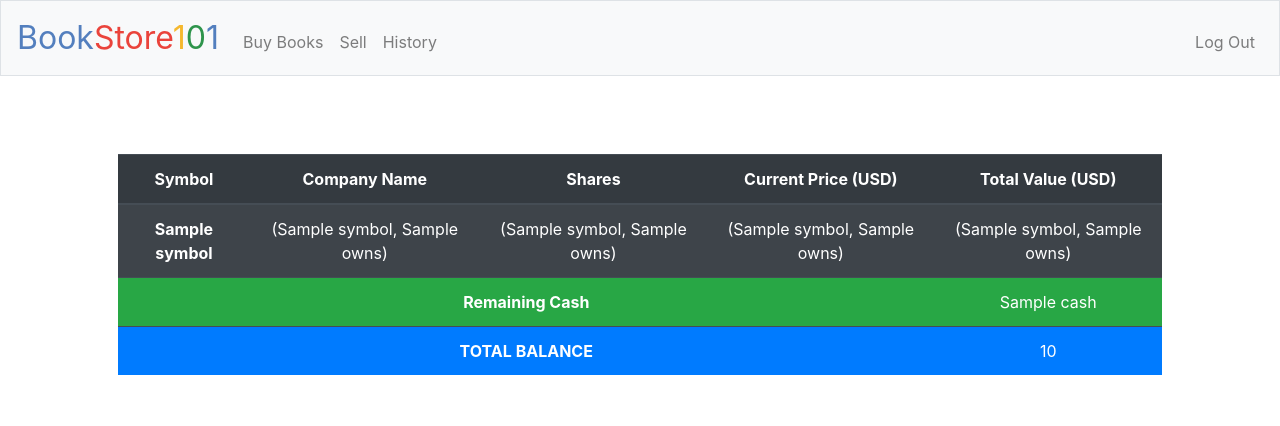
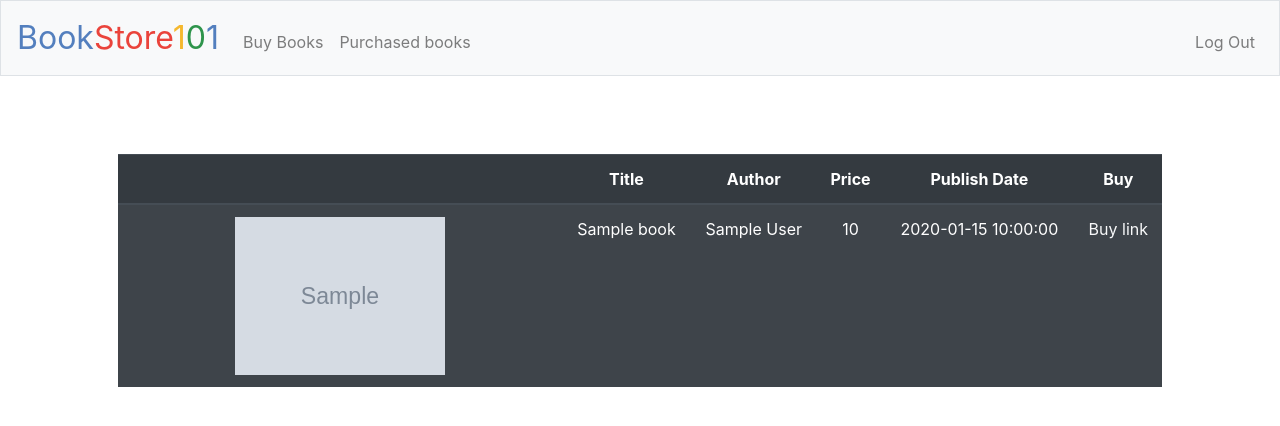
Before and after one commit to mohamedsayedkamel2/BookStore101, a Flask app: template Source Code/templates/index.html in a window 1280 px wide. Shown: the top 426 px of the page. Run offline with Flask 2, Linux system fonts and the light colour scheme; a user stored in the database is signed in; tables that the repository leaves empty hold one stand-in row (values such as "Sample post"); the template is opened without the code that fills it: most values are stand-ins (such as "Sample title", 1, 10 or a date in 2020); grey boxes marked "Sample" are stand-in pictures; some libraries are stand-ins or nearby versions.

Commit message:
Completed the final project

```diff
--- a/Source Code/app.py
+++ b/Source Code/app.py
@@ -9,7 +9,8 @@ from werkzeug.security import check_password_hash, generate_password_hash
 
 from helpers import apology, login_required, usd
 
-from datetime import datetime, timezone
+from datetime import datetime, timezone, timedelta
+
 
 # Configure application
 app = Flask(__name__)
@@ -99,6 +100,7 @@ def register():
     email = request.form.get("email")
     password = request.form.get("password")
     confirmation = request.form.get("confirmation")
+    referrer = request.form.get("referrer")
     if name == "":
         return apology("Invalid name: Blank, or already exists")
     if email == "" or len(db.execute('SELECT email FROM user WHERE email = ?', email)) > 0:
@@ -106,8 +108,7 @@ def register():
     if password == "" or password != confirmation:
         return apology("Invalid Password: Blank, or does not match")
     # Add new user to user db (includes: email and HASH of password)
-    db.execute('INSERT INTO user (name, email, password) \
-            VALUES(?, ?, ?)', name, email, generate_password_hash(password))
+    db.execute('INSERT INTO user (name, email, password, referrer) VALUES(?, ?, ?, ?)', name, email, generate_password_hash(password), referrer)
     # Query database for email
     rows = db.execute("SELECT * FROM user WHERE email = ?", email)
     # Log user in, i.e. Remember that this user has logged in
@@ -125,3 +126,74 @@ def logout():
 
     # Redirect user to login form
     return redirect("/")
+
+
+#Index page - Buy Page
+@app.route("/")
+def index():
+    """Index page - Buy Page """
+    books = db.execute("SELECT * FROM book")
+    return render_template("index.html", books = books)
+
+
+@app.route("/buy")
+@login_required
+def buy():
+    user_id = session["user_id"]
+    user = db.execute("SELECT * FROM user WHERE id=?", user_id)
+    book_id = request.args.get("id")
+    book = db.execute("SELECT * FROM book WHERE id=?", book_id)
+    price = book[0]["price"]
+    #if the user's refree count is higher than or equal 10 the do the following
+    refree_count = user[0]["refree_count"]
+    if refree_count >= 10:
+        # Give the user 3 dollars discount
+        price = price - 3
+        # Then decrement the refree_count by one so the user don't abuse the system
+        refree_count - 1
+        db.execute("UPDATE user SET refree_count= ?", refree_count)
+    db.execute("INSERT INTO user_books (user_id, book_id, title, Author, price) VALUES (?, ?, ?, ?, ?)", user_id, book[0]["id"], book[0]["title"], book[0]["author"], price)
+    # Check if the user has a referrer if so then update the referrer's count
+    referrer = user[0]["referrer"]
+    if referrer != "":
+        # Get the referrer by it's email from the DB
+        referrer_user = db.execute('SELECT * FROM user WHERE email=?', referrer)
+        # Increment the refree_count
+        refree_count = referrer_user[0]["refree_count"]
+        refree_count += 1
+        # Then store the new count in the Database
+        db.execute('UPDATE user SET refree_count=? WHERE email=?', refree_count, referrer)
+    return redirect("/history")
+
+
+@app.route("/history")
+@login_required
+def allBooks():
+    user_id = session["user_id"]
+    books = db.execute("SELECT id, title, author, price, purchase_date FROM user_books WHERE user_id = ?", user_id)
+    return render_template("history.html", books=books)
+
+
+@app.route("/refund")
+@login_required
+def refund():
+    user_id = session["user_id"]
+    order_id = request.args.get("id")
+    date = db.execute("SELECT purchase_date FROM user_books WHERE id=? AND user_id=?", order_id, user_id)
+    pruchase_date_str = date[0]["purchase_date"]
+
+    # Convert the pruchase date from string to date
+    pruchase_date = datetime.strptime(pruchase_date_str, '%Y-%m-%d')
+    # Get the current day
+    today = datetime.today().strftime("%Y-%m-%d")
+    # Convert today from string to a date
+    today = datetime.strptime(today, "%Y-%m-%d")
+    # Add 14 days to the purchase day
+    end_date = pruchase_date + timedelta(days=14)
+    end_date = end_date.strftime("%Y-%m-%d")
+    end_date = datetime.strptime(end_date, '%Y-%m-%d')
+    print(end_date)
+    # Check if 14 days has passed of day of purchase
+    if (today < end_date):
+        db.execute("DELETE FROM user_books WHERE user_id=? AND id=?", user_id, order_id)
+    return redirect("/history")
--- a/Source Code/templates/index.html
+++ b/Source Code/templates/index.html
@@ -9,32 +9,29 @@
     <table style='margin-top: 30px' class="table table-striped table-dark">
       <thead>
         <tr>
-          <th scope="col"> Symbol </th>
-          <th scope="col"> Company Name </th>
-          <th scope="col"> Shares </th>
-          <th scope="col"> Current Price (USD) </th>
-          <th scope="col"> Total Value (USD) </th>
+          <th scope="col"></th>
+          <th scope="col"> Title </th>
+          <th scope="col"> Author </th>
+          <th scope="col"> Price </th>
+          <th scope="col">Publish Date</th>
+          {% if session.user_id %}
+          <th scope="col">Buy</th>
+          {% endif %}
         </tr>
       </thead>
       <tbody>
-        {% for symbol, values in owns.items() %}
+        {% for book in books %}
         <tr>
-          <th scope="row"> {{ symbol }} </th>
-          <td>  {{ values[0] }}  </td>
-          <td>  {{ values[1] }}  </td>
-          <td>  {{ values[2] }}  </td>
-          <td>  {{ values[3] }}  </td>
+          <td> <img src="static/img/{{ book.image_url }}" class="img-responsive" style="max-width:50%;" alt="Book image" /></td>
+          <td>  {{ book.title }}  </td>
+          <td>  {{ book.author }}  </td>
+          <td>  {{ book.price }}  </td>
+          <td>  {{ book.publish_date }}  </td>
+          {% if session.user_id %}
+          <td><a href="/buy?id={{ book.id }}" class="text-light">Buy link</a></td>
+          {% endif %}
         </tr>
         {% endfor %}
-        <tr class='bg-success'>
-            <th scope='row' colspan='4'> Remaining Cash </th>
-            <td> {{cash}} </td>
-        </tr>
-        <tr class='bg-primary'>
-            <th scope='row' colspan='4'> TOTAL BALANCE </th>
-            <td> {{total}} </td>
-        </tr>
-
       </body>
     </table>
 {% endblock %}
--- a/Source Code/templates/layout.html
+++ b/Source Code/templates/layout.html
@@ -34,9 +34,8 @@
                 <!--IMPORTANT! NOTE this jinja usage!! It changes behavior of NAVBAR's display-->
                 {% if session.user_id %}
                     <ul class="navbar-nav mr-auto mt-2">
-                        <li class="nav-item"><a class="nav-link" href="/all">Buy Books</a></li>
-                        <li class="nav-item"><a class="nav-link" href="/sell">Sell</a></li>
-                        <li class="nav-item"><a class="nav-link" href="/history">History</a></li>
+                        <li class="nav-item"><a class="nav-link" href="/">Buy Books</a></li>
+                        <li class="nav-item"><a class="nav-link" href="/history">Purchased books</a></li>
                     </ul>
                     <ul class="navbar-nav ml-auto mt-2">
                         <li class="nav-item"><a class="nav-link" href="/logout">Log Out</a></li>
--- a/Source Code/templates/register.html
+++ b/Source Code/templates/register.html
@@ -18,6 +18,9 @@
         <div class="form-group">
             <input class="form-control" name="confirmation" placeholder="Confirm password" type="password">
         </div>
+        <div class="form-group">
+            <input class="form-control" name="referrer" placeholder="Referrer email" type="email">
+        </div>
         <button class="btn btn-primary" type="submit">Register</button>
     </form>
 {% endblock %}
```
Also changed, not shown: Source Code/templates/history.html (added, +31 -0 lines), README.md, Source Code/BooksDB.db, Source Code/README.md (deleted), Source Code/static/README.md (deleted), Source Code/static/favicon.ico, Source Code/static/img/EffectiveJava.jpg (added), Source Code/static/img/HeadFirstJava.jpg (added), Source Code/static/img/Java8inAction.jpg (added), Source Code/static/img/JavaConcurrencyinPractice.jpg (added), Source Code/static/img/JavaGenericsandCollections.jpg (added), Source Code/static/img/SpringinAction.jpg (added), Source Code/templates/README.md (deleted).
